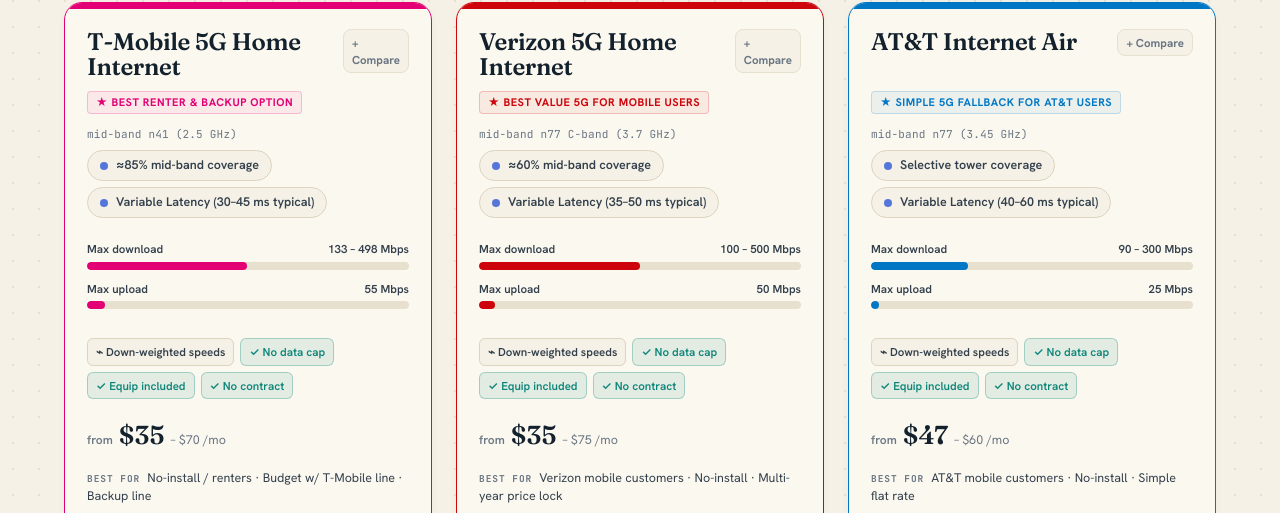
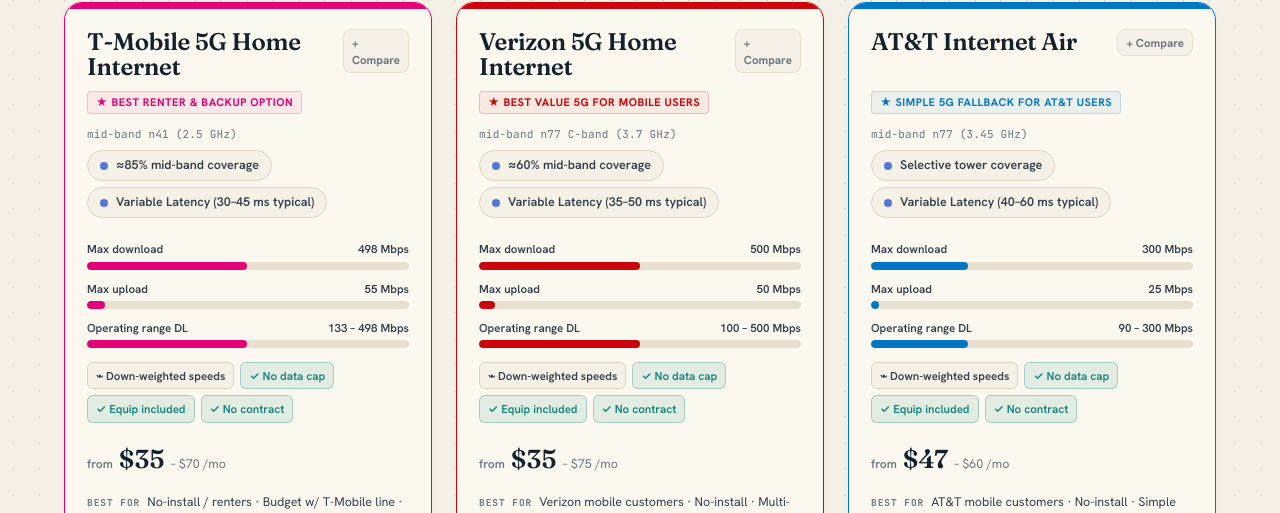
Before and after one commit to curdriceaurora/broadband-atlas, a website: page forsyth-broadband-atlas.html in a window 1280 px wide. Shown: the part 1416-1929 px from the top of the page. Drawn offline with Linux system fonts and the light colour scheme.

Commit message:
style: support three speed metrics on FWA cards (Max DL, Max UL, and Operating DL Range)

```diff
--- a/forsyth-broadband-atlas.html
+++ b/forsyth-broadband-atlas.html
@@ -1137,7 +1137,7 @@
     tech:'mid-band n41 (2.5 GHz)',
     gw:'5G gateway (Wi-Fi 7 on Amplified/All-In) · self-install (~15 min)',
     avail:'Wireless · ≈85% mid-band coverage', adCls:'cap',
-    downL:'133 – 498 Mbps', upL:'55 Mbps', sym:false, lat:'30–45 ms typical',
+    downL:'498 Mbps', upL:'55 Mbps', opRange:'133 – 498 Mbps', sym:false, lat:'30–45 ms typical',
     cap:'Unlimited (prioritized >1.2 TB)', capFree:true, equip:'Included', contract:'No contract',
     priceNum:'$35', priceSuf:'– $70 /mo',
     verdict:'BEST RENTER & BACKUP OPTION',
@@ -1155,7 +1155,7 @@
     tech:'mid-band n77 C-band (3.7 GHz)',
     gw:'5G receiver/gateway · some installs need external antenna',
     avail:'Wireless · ≈60% mid-band coverage', adCls:'cap',
-    downL:'100 – 500 Mbps', upL:'50 Mbps', sym:false, lat:'35–50 ms typical',
+    downL:'500 Mbps', upL:'50 Mbps', opRange:'100 – 500 Mbps', sym:false, lat:'35–50 ms typical',
     cap:'Unlimited', capFree:true, equip:'Included', contract:'No contract',
     priceNum:'$35', priceSuf:'– $75 /mo',
     verdict:'BEST VALUE 5G FOR MOBILE USERS',
@@ -1173,7 +1173,7 @@
     tech:'mid-band n77 (3.45 GHz)',
     gw:'All-Fi Hub gateway · self-install',
     avail:'Wireless · Selective tower coverage', adCls:'cap',
-    downL:'90 – 300 Mbps', upL:'25 Mbps', sym:false, lat:'40–60 ms typical',
+    downL:'300 Mbps', upL:'25 Mbps', opRange:'90 – 300 Mbps', sym:false, lat:'40–60 ms typical',
     cap:'Unlimited', capFree:true, equip:'Included', contract:'No contract',
     priceNum:'$47', priceSuf:'– $60 /mo',
     verdict:'SIMPLE 5G FALLBACK FOR AT&T USERS',
@@ -1393,6 +1393,7 @@
       <div class="visual-bars">
         ${speedBarHTML('Max download', p.downL, p.color, p.cat)}
         ${speedBarHTML('Max upload', p.upL, p.color, p.cat)}
+        ${p.opRange ? speedBarHTML('Operating range DL', p.opRange, p.color, p.cat) : ''}
       </div>
 
       <div class="flags">
```
Also changed, not shown: public/index.html (+4 -3 lines).
